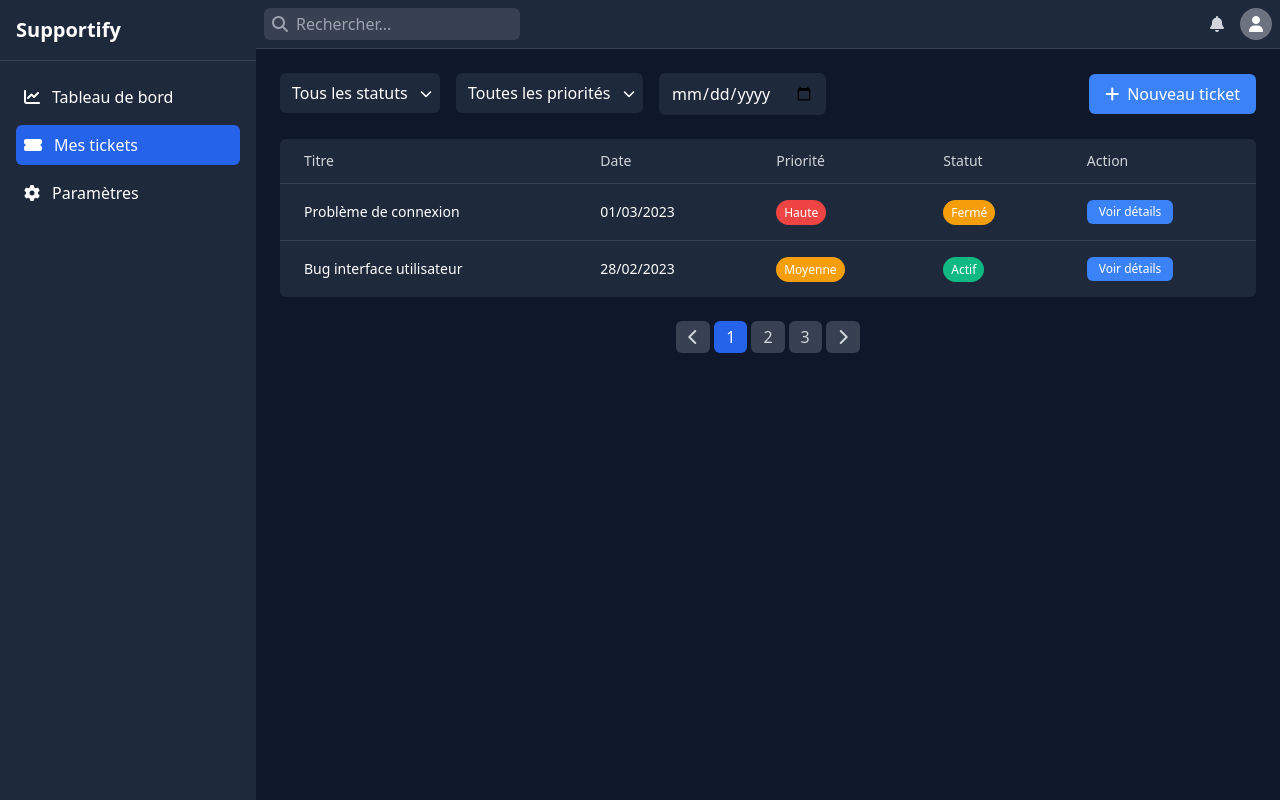
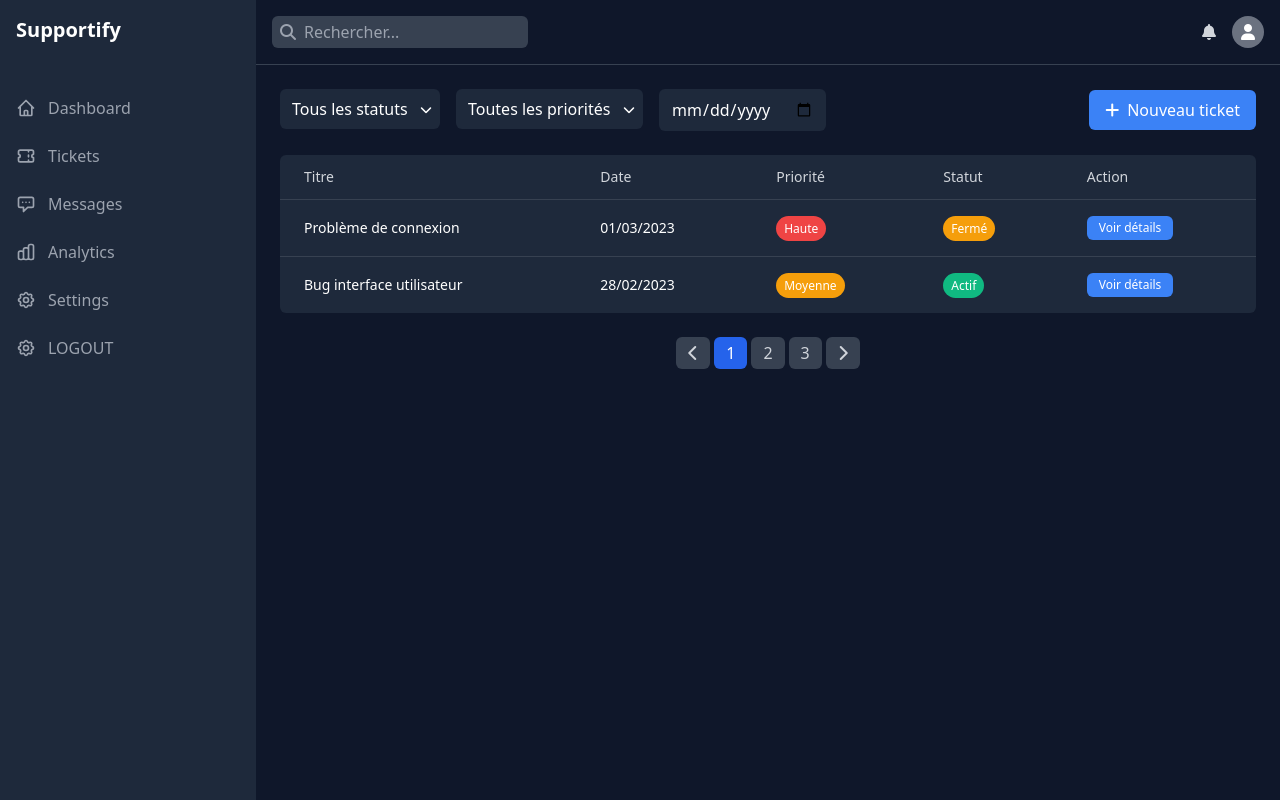
Before and after one commit to NadaZirari/Supportify-fil-rouge, a Laravel app: page /user/myticket in a window 1280 px wide. Run offline with Laravel 12, Linux system fonts and the light colour scheme; a user stored in the database is signed in; data comes from the database, SQL or seed files in the repository; parts of the project's set-up code (start-up, migrations or seed data) failed here and were passed over; some libraries are stand-ins or nearby versions.

Commit message:
modification simples concerantn le style de dashboard

```diff
--- a/filrouge/resources/views/user/myticket.blade.php
+++ b/filrouge/resources/views/user/myticket.blade.php
@@ -27,38 +27,69 @@
 </head>
 <body class="bg-main-bg text-white flex h-screen">
      <!-- Sidebar -->
-    <div class="w-64 bg-sidebar flex-shrink-0 flex flex-col">
-        <div class="p-4 border-b border-gray-700 flex items-center">
-            <h1 class="text-xl font-bold">Supportify</h1>
+     <div class="w-64 bg-sidebar flex-shrink-0">
+            <div class="p-4">
+                <h1 class="text-primary font-bold text-xl">Supportify</h1>
             </div>
-        <nav class="flex-1 p-4">
-            <ul class="space-y-2">
-                <li>
-                    <a href="#" class="flex items-center p-2 rounded-md hover:bg-gray-700">
-                        <i class="fas fa-chart-line mr-3"></i>
-                        <span>Tableau de bord</span>
+
+            <nav class="mt-6">
+                <a href="#" class="flex items-center px-4 py-3  text-gray-400 hover:bg-[#2a2a5e] hover:text-white transition-colors">
+                    <svg xmlns="http://www.w3.org/2000/svg" class="h-5 w-5 mr-3" fill="none" viewBox="0 0 24 24" stroke="currentColor">
+                        <path stroke-linecap="round" stroke-linejoin="round" stroke-width="2" d="M3 12l2-2m0 0l7-7 7 7M5 10v10a1 1 0 001 1h3m10-11l2 2m-2-2v10a1 1 0 01-1 1h-3m-6 0a1 1 0 001-1v-4a1 1 0 011-1h2a1 1 0 011 1v4a1 1 0 001 1m-6 0h6" />
+                    </svg>
+                    <span>Dashboard</span>
                 </a>
-                </li>
-                <li>
-                    <a href="#" class="flex items-center p-2 rounded-md bg-blue-600">
-                        <i class="fas fa-ticket-alt mr-3"></i>
-                        <span>Mes tickets</span>
+
+                <a href="{{ route('user.myticket') }}" class="flex items-center px-4 py-3 text-gray-400 hover:bg-[#2a2a5e] hover:text-white transition-colors">
+                    <svg xmlns="http://www.w3.org/2000/svg" class="h-5 w-5 mr-3" fill="none" viewBox="0 0 24 24" stroke="currentColor">
+                        <path stroke-linecap="round" stroke-linejoin="round" stroke-width="2" d="M15 5v2m0 4v2m0 4v2M5 5a2 2 0 00-2 2v3a2 2 0 110 4v3a2 2 0 002 2h14a2 2 0 002-2v-3a2 2 0 110-4V7a2 2 0 00-2-2H5z" />
+                    </svg>
+                    <span>Tickets</span>
                 </a>
-                </li>
-                <li>
-                    <a href="#" class="flex items-center p-2 rounded-md hover:bg-gray-700">
-                        <i class="fas fa-cog mr-3"></i>
-                        <span>Paramètres</span>
+
+                <a href="#" class="flex items-center px-4 py-3 text-gray-400 hover:bg-[#2a2a5e] hover:text-white transition-colors">
+                    <svg xmlns="http://www.w3.org/2000/svg" class="h-5 w-5 mr-3" fill="none" viewBox="0 0 24 24" stroke="currentColor">
+                        <path stroke-linecap="round" stroke-linejoin="round" stroke-width="2" d="M8 10h.01M12 10h.01M16 10h.01M9 16H5a2 2 0 01-2-2V6a2 2 0 012-2h14a2 2 0 012 2v8a2 2 0 01-2 2h-5l-5 5v-5z" />
+                    </svg>
+                    <span>Messages</span>
                 </a>
-                </li>
-            </ul>
+
+                <a href="#" class="flex items-center px-4 py-3 text-gray-400 hover:bg-[#2a2a5e] hover:text-white transition-colors">
+                    <svg xmlns="http://www.w3.org/2000/svg" class="h-5 w-5 mr-3" fill="none" viewBox="0 0 24 24" stroke="currentColor">
+                        <path stroke-linecap="round" stroke-linejoin="round" stroke-width="2" d="M9 19v-6a2 2 0 00-2-2H5a2 2 0 00-2 2v6a2 2 0 002 2h2a2 2 0 002-2zm0 0V9a2 2 0 012-2h2a2 2 0 012 2v10m-6 0a2 2 0 002 2h2a2 2 0 002-2m0 0V5a2 2 0 012-2h2a2 2 0 012 2v14a2 2 0 01-2 2h-2a2 2 0 01-2-2z" />
+                    </svg>
+                    <span>Analytics</span>
+                </a>
+
+                <a href="#" class="flex items-center px-4 py-3 text-gray-400 hover:bg-[#2a2a5e] hover:text-white transition-colors">
+                    <svg xmlns="http://www.w3.org/2000/svg" class="h-5 w-5 mr-3" fill="none" viewBox="0 0 24 24" stroke="currentColor">
+                        <path stroke-linecap="round" stroke-linejoin="round" stroke-width="2" d="M10.325 4.317c.426-1.756 2.924-1.756 3.35 0a1.724 1.724 0 002.573 1.066c1.543-.94 3.31.826 2.37 2.37a1.724 1.724 0 001.065 2.572c1.756.426 1.756 2.924 0 3.35a1.724 1.724 0 00-1.066 2.573c.94 1.543-.826 3.31-2.37 2.37a1.724 1.724 0 00-2.572 1.065c-.426 1.756-2.924 1.756-3.35 0a1.724 1.724 0 00-2.573-1.066c-1.543.94-3.31-.826-2.37-2.37a1.724 1.724 0 00-1.065-2.572c-1.756-.426-1.756-2.924 0-3.35a1.724 1.724 0 001.066-2.573c-.94-1.543.826-3.31 2.37-2.37.996.608 2.296.07 2.572-1.065z" />
+                        <path stroke-linecap="round" stroke-linejoin="round" stroke-width="2" d="M15 12a3 3 0 11-6 0 3 3 0 016 0z" />
+                    </svg>
+                    <span>Settings</span>
+                </a>
+
+                <form action="{{ route('logout') }}" method="POST" style="display: inline;">
+    @csrf
+    <button type="submit" class="flex items-center px-4 py-3 text-gray-400 hover:bg-[#2a2a5e] hover:text-white transition-colors">
+        <svg xmlns="http://www.w3.org/2000/svg" class="h-5 w-5 mr-3" fill="none" viewBox="0 0 24 24" stroke="currentColor">
+            <path stroke-linecap="round" stroke-linejoin="round" stroke-width="2" d="M10.325 4.317c.426-1.756 2.924-1.756 3.35 0a1.724 1.724 0 002.573 1.066c1.543-.94 3.31.826 2.37 2.37a1.724 1.724 0 001.065 2.572c1.756.426 1.756 2.924 0 3.35a1.724 1.724 0 00-1.066 2.573c.94 1.543-.826 3.31-2.37 2.37a1.724 1.724 0 00-2.572 1.065c-.426 1.756-2.924 1.756-3.35 0a1.724 1.724 0 00-2.573-1.066c-1.543.94-3.31-.826-2.37-2.37a1.724 1.724 0 00-1.065-2.572c-1.756-.426-1.756-2.924 0-3.35a1.724 1.724 0 001.066-2.573c-.94-1.543.826-3.31 2.37-2.37.996.608 2.296.07 2.572-1.065z" />
+            <path stroke-linecap="round" stroke-linejoin="round" stroke-width="2" d="M15 12a3 3 0 11-6 0 3 3 0 016 0z" />
+        </svg>
+        <span>LOGOUT</span>
+    </button>
+</form>
+
+
+
             </nav>
         </div>
+
 
     <!-- Main Content -->
     <div class="flex-1 flex flex-col overflow-hidden">
         <!-- Top Navigation -->
-        <header class="bg-sidebar p-2 flex items-center justify-between border-b border-gray-700">
+        <header class="p-4 flex items-center justify-between border-b border-gray-700">
             <div class="relative w-64">
                 <input type="text" placeholder="Rechercher..." class="bg-gray-700 text-white rounded-md px-3 py-1 w-full pl-8">
                 <i class="fas fa-search absolute left-2 top-2 text-gray-400"></i>
```
Lines whose indentation alone changed are shown as unchanged.
